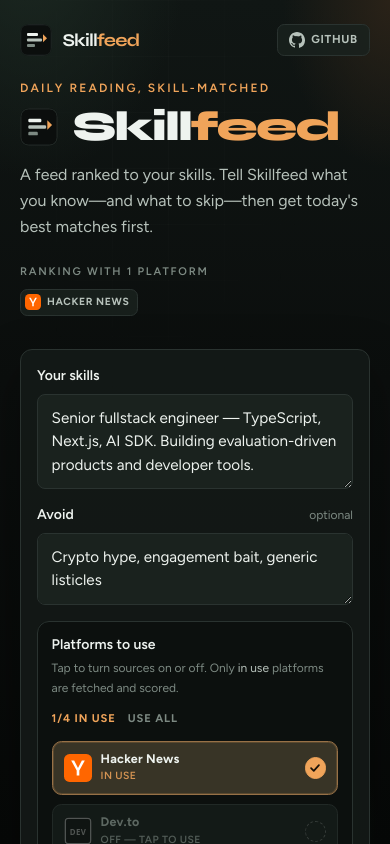
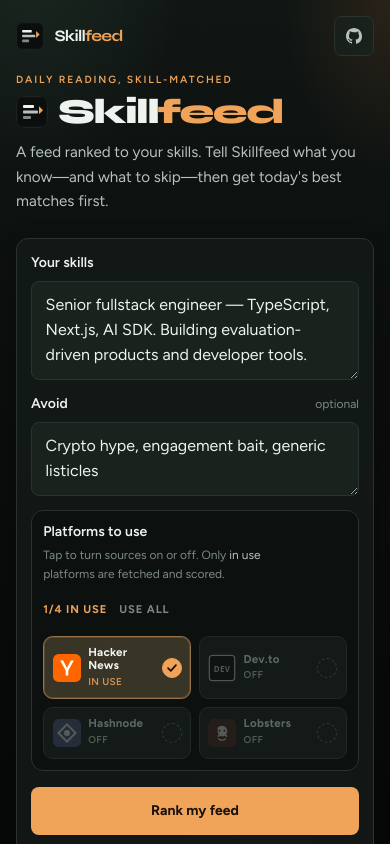
Before and after one commit to iikareem/skillfeed, a Next.js app: page / in a window 390 px wide. Shown: the top 844 px of the page. Built offline with nearby package versions, Linux system fonts and the light colour scheme.

Commit message:
fix(ui): improve mobile layout and touch targets
Compact the hero, full-width CTA, safer field sizing, and tighter platform cards for small screens.

```diff
--- a/src/app/globals.css
+++ b/src/app/globals.css
@@ -127,12 +127,15 @@
 .github-link {
   display: inline-flex;
   align-items: center;
+  justify-content: center;
   gap: 0.4rem;
   border: 1px solid var(--line);
   border-radius: 0.45rem;
   background: color-mix(in srgb, var(--surface-2) 80%, transparent);
   color: var(--ink-soft);
-  padding: 0.4rem 0.7rem;
+  padding: 0.55rem;
+  min-width: 2.5rem;
+  min-height: 2.5rem;
   font-size: 0.72rem;
   font-weight: 700;
   letter-spacing: 0.06em;
@@ -142,6 +145,14 @@
     border-color 0.15s ease,
     color 0.15s ease,
     background 0.15s ease;
+}
+
+@media (min-width: 640px) {
+  .github-link {
+    padding: 0.4rem 0.7rem;
+    min-width: 0;
+    min-height: 0;
+  }
 }
 
 .github-link:hover {
@@ -164,10 +175,16 @@
   background: var(--surface-2);
   color: var(--ink);
   padding: 0.7rem 0.85rem;
-  font-size: 0.95rem;
+  font-size: 1rem; /* avoid iOS zoom on focus */
   line-height: 1.55;
   outline: none;
   transition: border-color 0.15s ease, background 0.15s ease;
+}
+
+@media (min-width: 640px) {
+  .field {
+    font-size: 0.95rem;
+  }
 }
 
 .field:focus {
@@ -188,7 +205,8 @@
   border-radius: 0.5rem;
   background: var(--signal);
   color: #1a1208;
-  padding: 0.75rem 1.2rem;
+  padding: 0.85rem 1.2rem;
+  min-height: 2.75rem;
   font-size: 0.875rem;
   font-weight: 700;
   cursor: pointer;
@@ -303,11 +321,17 @@
 
 .source-picker {
   margin: 0;
-  padding: 0.85rem;
+  padding: 0.7rem;
   border: 1px solid var(--line);
   border-radius: 0.75rem;
   background: color-mix(in srgb, var(--bg-deep) 55%, var(--surface));
   min-width: 0;
+}
+
+@media (min-width: 640px) {
+  .source-picker {
+    padding: 0.85rem;
+  }
 }
 
 .source-picker:disabled {
@@ -319,8 +343,8 @@
   flex-wrap: wrap;
   align-items: flex-start;
   justify-content: space-between;
-  gap: 0.75rem 1rem;
-  margin-bottom: 0.85rem;
+  gap: 0.5rem 0.75rem;
+  margin-bottom: 0.7rem;
 }
 
 .source-picker-actions {
@@ -347,7 +371,8 @@
   letter-spacing: 0.08em;
   text-transform: uppercase;
   cursor: pointer;
-  padding: 0;
+  padding: 0.35rem 0;
+  min-height: 2rem;
 }
 
 .source-picker-all:hover:not(:disabled) {
@@ -362,28 +387,24 @@
 .source-picker-grid {
   display: grid;
   grid-template-columns: 1fr 1fr;
-  gap: 0.55rem;
-}
-
-@media (max-width: 420px) {
-  .source-picker-grid {
-    grid-template-columns: 1fr;
-  }
+  gap: 0.45rem;
 }
 
 .source-toggle {
   display: flex;
   align-items: center;
   justify-content: space-between;
-  gap: 0.55rem;
+  gap: 0.4rem;
   width: 100%;
+  min-height: 3.25rem;
   border: 1px solid var(--line);
   border-radius: 0.6rem;
   background: color-mix(in srgb, var(--surface-2) 80%, transparent);
   color: var(--muted);
-  padding: 0.65rem 0.7rem;
+  padding: 0.55rem 0.55rem;
   text-align: left;
   cursor: pointer;
+  -webkit-tap-highlight-color: transparent;
   transition:
     border-color 0.15s ease,
     background 0.15s ease,
@@ -393,10 +414,17 @@
     transform 0.12s ease;
 }
 
+@media (min-width: 640px) {
+  .source-toggle {
+    gap: 0.55rem;
+    padding: 0.65rem 0.7rem;
+  }
+}
+
 .source-toggle-main {
   display: flex;
   align-items: center;
-  gap: 0.55rem;
+  gap: 0.45rem;
   min-width: 0;
 }
 
@@ -408,15 +436,21 @@
 }
 
 .source-toggle-name {
-  font-size: 0.78rem;
+  font-size: 0.72rem;
   font-weight: 700;
   letter-spacing: 0.02em;
   color: inherit;
-  line-height: 1.1;
+  line-height: 1.15;
+}
+
+@media (min-width: 640px) {
+  .source-toggle-name {
+    font-size: 0.78rem;
+  }
 }
 
 .source-toggle-state {
-  font-size: 0.65rem;
+  font-size: 0.62rem;
   font-weight: 600;
   letter-spacing: 0.04em;
   text-transform: uppercase;
@@ -435,8 +469,8 @@
 .source-toggle-check {
   display: grid;
   place-items: center;
-  width: 1.35rem;
-  height: 1.35rem;
+  width: 1.25rem;
+  height: 1.25rem;
   flex-shrink: 0;
   border-radius: 999px;
   border: 1px dashed color-mix(in srgb, var(--ink) 22%, transparent);
@@ -474,6 +508,7 @@
   opacity: 0.72;
 }
 
+@media (hover: hover) and (pointer: fine) {
   .source-toggle:hover:not(:disabled) {
     border-color: color-mix(in srgb, var(--signal) 40%, var(--line));
     color: var(--ink-soft);
@@ -483,10 +518,30 @@
   .source-toggle:hover:not(:disabled)[data-active="false"] {
     opacity: 1;
   }
+}
+
+.source-toggle:active:not(:disabled) {
+  transform: scale(0.98);
+}
 
 .source-toggle:disabled {
   cursor: not-allowed;
   transform: none;
+}
+
+@media (max-width: 639px) {
+  .skillfeed-shell::after {
+    background-size: 40px 40px;
+    opacity: 0.14;
+  }
+
+  .panel {
+    box-shadow: 0 12px 28px rgba(0, 0, 0, 0.28);
+  }
+
+  .source-picker-head > div:first-child p {
+    max-width: 16rem;
+  }
 }
 
 .source-badge {
--- a/src/app/page.tsx
+++ b/src/app/page.tsx
@@ -170,18 +170,18 @@
 }) {
   return (
     <article
-      className="result-row anim-rise grid grid-cols-[auto_1fr] gap-x-4 gap-y-3 border-b border-line py-6 sm:grid-cols-[3.25rem_1fr_auto] sm:gap-x-6"
+      className="result-row anim-rise grid grid-cols-[2.25rem_1fr] gap-x-3 gap-y-2.5 border-b border-line py-4 sm:grid-cols-[3.25rem_1fr_auto] sm:gap-x-6 sm:gap-y-3 sm:py-6"
       style={{ animationDelay: `${0.04 * rank}s` }}
     >
-      <div className="font-display text-2xl font-bold tabular-nums text-muted/70">
+      <div className="font-display text-xl font-bold tabular-nums text-muted/70 sm:text-2xl">
         {String(rank).padStart(2, "0")}
       </div>
 
       <div className="min-w-0">
-        <div className="mb-2.5 flex flex-wrap items-center gap-2">
+        <div className="mb-2 flex flex-wrap items-center gap-2 sm:mb-2.5">
           <SourceBadge source={article.source} size="sm" />
           {article.author ? (
-            <span className="text-[11px] font-semibold uppercase tracking-[0.12em] text-muted">
+            <span className="max-w-full truncate text-[11px] font-semibold uppercase tracking-[0.12em] text-muted">
               {article.author}
             </span>
           ) : null}
@@ -190,18 +190,18 @@
           href={article.url}
           target="_blank"
           rel="noopener noreferrer"
-          className="group inline-flex max-w-full items-start gap-2 font-display text-xl font-semibold leading-snug tracking-tight text-ink transition-colors hover:text-signal sm:text-2xl"
+          className="group inline-flex max-w-full items-start gap-2 font-display text-lg font-semibold leading-snug tracking-tight text-ink transition-colors hover:text-signal sm:text-2xl"
         >
           <span>{article.title}</span>
-          <ExternalArrow className="mt-1.5 size-3.5 shrink-0 text-muted opacity-0 transition-opacity group-hover:opacity-100" />
+          <ExternalArrow className="mt-1 size-3.5 shrink-0 text-muted opacity-0 transition-opacity group-hover:opacity-100 sm:mt-1.5" />
         </a>
         {article.description ? (
-          <p className="mt-2 max-w-2xl text-[15px] leading-relaxed text-ink-soft">
+          <p className="mt-2 max-w-2xl text-sm leading-relaxed text-ink-soft sm:text-[15px]">
             {article.description}
           </p>
         ) : null}
         {article.tags.length > 0 ? (
-          <ul className="mt-3 flex flex-wrap gap-1.5">
+          <ul className="mt-2.5 flex flex-wrap gap-1.5 sm:mt-3">
             {article.tags.slice(0, 6).map((tag) => (
               <li key={tag} className="tag-chip">
                 {tag}
@@ -211,7 +211,7 @@
         ) : null}
       </div>
 
-      <div className="col-span-2 sm:col-span-1 sm:self-start sm:justify-self-end">
+      <div className="col-span-2 pl-9 sm:col-span-1 sm:self-start sm:justify-self-end sm:pl-0">
         <ScoreMeter score={article.verdict.score} index={rank} />
       </div>
     </article>
@@ -446,13 +446,13 @@
 
   return (
     <div className="skillfeed-shell">
-      <header className="mx-auto flex w-full max-w-6xl items-center justify-between gap-4 px-5 pt-6 sm:px-8">
+      <header className="site-header mx-auto flex w-full max-w-6xl items-center justify-between gap-3 px-4 pt-[max(1rem,env(safe-area-inset-top))] sm:gap-4 sm:px-8 sm:pt-6">
         <a href="/" className="brand-lockup" aria-label="Skillfeed home">
-          <LogoMark className="size-8" />
-          <BrandMark className="text-lg font-bold text-ink" />
+          <LogoMark className="size-7 sm:size-8" />
+          <BrandMark className="text-base font-bold text-ink sm:text-lg" />
         </a>
-        <div className="flex items-center gap-4">
-          <p className="hidden text-xs font-semibold uppercase tracking-[0.16em] text-muted sm:block">
+        <div className="flex items-center gap-3 sm:gap-4">
+          <p className="hidden text-xs font-semibold uppercase tracking-[0.16em] text-muted md:block">
             ranked with Jev
           </p>
           <a
@@ -463,26 +463,26 @@
             aria-label="Skillfeed on GitHub"
           >
             <GitHubIcon className="size-4" />
-            <span>GitHub</span>
+            <span className="hidden sm:inline">GitHub</span>
           </a>
         </div>
       </header>
 
       <main>
-        <section className="hero-grid mx-auto grid w-full max-w-6xl gap-8 px-5 pb-8 pt-6 sm:gap-10 sm:px-8 sm:pt-8 lg:grid-cols-[1fr_0.95fr] lg:items-start lg:gap-12 lg:pt-10">
+        <section className="hero-grid mx-auto grid w-full max-w-6xl gap-6 px-4 pb-6 pt-4 sm:gap-10 sm:px-8 sm:pb-8 sm:pt-8 lg:grid-cols-[1fr_0.95fr] lg:items-start lg:gap-12 lg:pt-10">
           <div className="hero-copy lg:sticky lg:top-8 lg:pt-1">
-            <p className="anim-rise mb-3 text-xs font-semibold uppercase tracking-[0.18em] text-signal">
+            <p className="anim-rise mb-2 text-[0.65rem] font-semibold uppercase tracking-[0.18em] text-signal sm:mb-3 sm:text-xs">
               Daily reading, skill-matched
             </p>
-            <h1 className="anim-rise anim-rise-delay-1 flex items-center gap-3.5 text-[clamp(2.6rem,6.5vw,4.25rem)] font-extrabold leading-none text-ink">
-              <LogoMark className="size-[clamp(2.4rem,5.5vw,3.5rem)]" />
+            <h1 className="anim-rise anim-rise-delay-1 flex items-center gap-2.5 text-[clamp(2.15rem,9vw,4.25rem)] font-extrabold leading-none text-ink sm:gap-3.5">
+              <LogoMark className="size-[clamp(2rem,8vw,3.5rem)]" />
               <BrandMark />
             </h1>
-            <p className="anim-rise anim-rise-delay-2 mt-4 max-w-md text-base leading-relaxed text-ink-soft sm:text-lg">
+            <p className="anim-rise anim-rise-delay-2 mt-3 max-w-md text-[0.95rem] leading-relaxed text-ink-soft sm:mt-4 sm:text-lg">
               A feed ranked to your skills. Tell Skillfeed what you know—and
               what to skip—then get today&apos;s best matches first.
             </p>
-            <div className="anim-rise anim-rise-delay-3 mt-6">
+            <div className="anim-rise anim-rise-delay-3 mt-4 hidden sm:mt-6 sm:block">
               <p className="mb-2 text-[11px] font-semibold uppercase tracking-[0.16em] text-muted">
                 Ranking with {sources.length} platform
                 {sources.length === 1 ? "" : "s"}
@@ -493,7 +493,7 @@
 
           <form
             onSubmit={onSubmit}
-            className="anim-rise anim-rise-delay-1 panel flex flex-col gap-4 rounded-xl p-4 sm:gap-5 sm:p-6"
+            className="anim-rise anim-rise-delay-1 panel flex flex-col gap-3.5 rounded-xl p-3.5 sm:gap-5 sm:p-6"
           >
             <label className="flex flex-col gap-2">
               <span className="text-sm font-semibold text-ink">Your skills</span>
@@ -528,15 +528,15 @@
               disabled={loading}
             />
 
-            <div className="flex flex-wrap items-center gap-4 pt-0.5">
+            <div className="form-actions flex flex-col gap-2.5 pt-0.5 sm:flex-row sm:flex-wrap sm:items-center sm:gap-4">
               <button
                 type="submit"
                 disabled={loading || !canSubmit}
-                className="btn-primary"
+                className="btn-primary w-full sm:w-auto"
               >
                 {loading ? "Ranking…" : "Rank my feed"}
               </button>
-              <span className="text-sm text-muted">
+              <span className="text-center text-xs text-muted sm:text-left sm:text-sm">
                 Using {sources.length} of 4 · Jev batches of 7
               </span>
             </div>
@@ -554,7 +554,7 @@
 
         <section
           id="results"
-          className="mx-auto w-full max-w-6xl px-5 pb-20 pt-2 sm:px-8"
+          className="mx-auto w-full max-w-6xl px-4 pb-[max(5rem,env(safe-area-inset-bottom))] pt-2 sm:px-8 sm:pb-20"
         >
           {loading && progress ? (
             <div className="mb-10">
--- a/src/components/source-mark.tsx
+++ b/src/components/source-mark.tsx
@@ -295,7 +295,7 @@
                 <span className="source-toggle-copy">
                   <span className="source-toggle-name">{meta.label}</span>
                   <span className="source-toggle-state">
-                    {active ? "In use" : "Off — tap to use"}
+                    {active ? "In use" : "Off"}
                   </span>
                 </span>
               </span>
```
Lines whose indentation alone changed are shown as unchanged.
